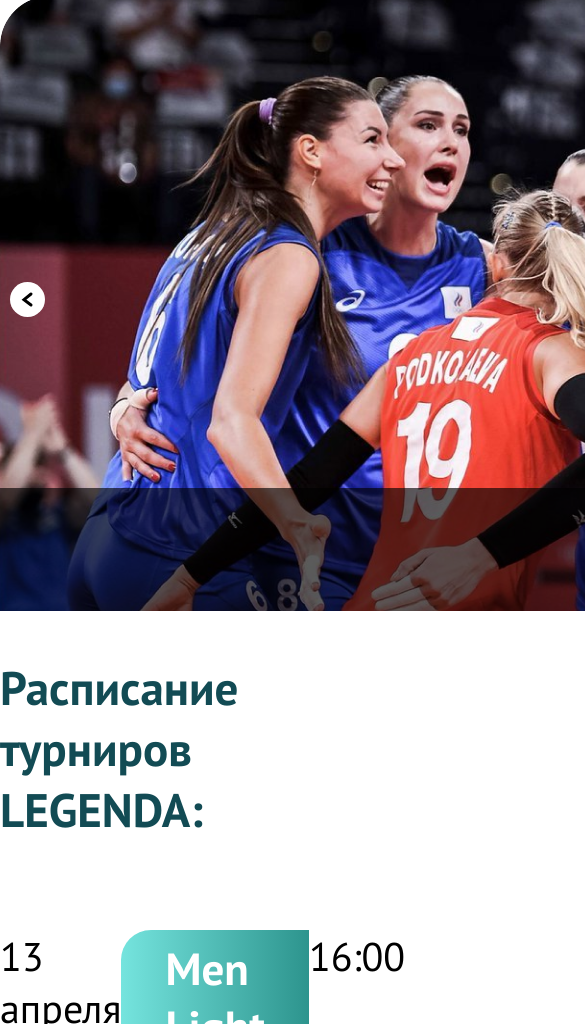
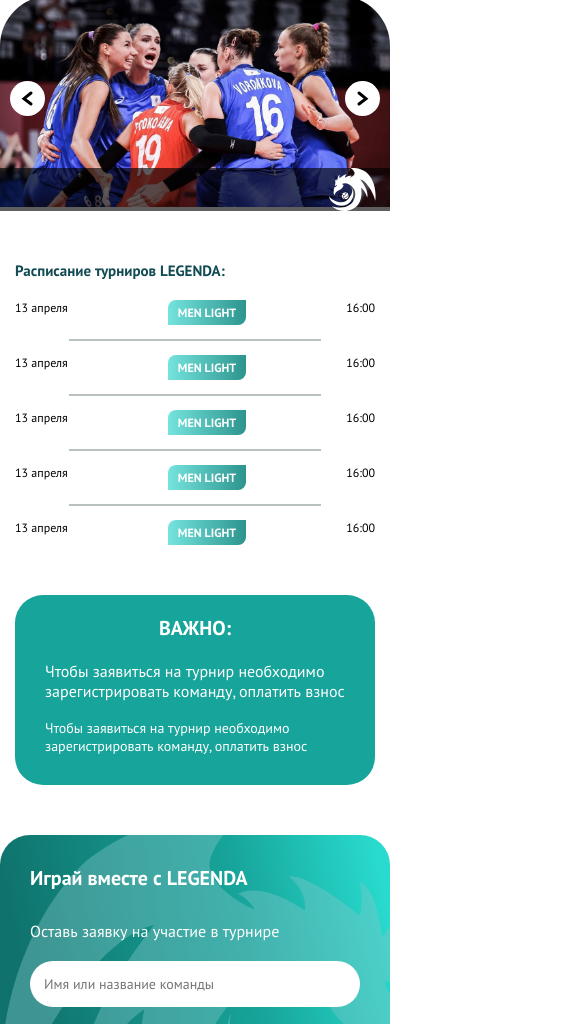
Before and after one commit to katie-soft/volleyball, a plain HTML site: page tournaments.html in a window 390 px wide. Shown: the part 56-1080 px from the top of the page, 585 px wide, since content can reach past the window. Drawn offline with nearby package versions, Linux system fonts and the light colour scheme.

Commit message:
feat: add adaptive layout for tournaments page

```diff
--- a/style/announcement.css
+++ b/style/announcement.css
@@ -22,3 +22,44 @@
 .announcement__text {
   font-size: 24px;
 }
+
+@media (max-width: 1165px) {
+
+  .announcement {
+    max-width: initial;
+    padding: 20px 30px 30px;
+    margin-left: 15px;
+    margin-right: 15px;
+  }
+
+  .announcement__title {
+    font-size: 30px;
+  }
+  .announcement__subtitle {
+    font-size: 24px;
+  }
+  .announcement__text {
+    font-size: 18px;
+  }
+}
+
+@media (max-width: 550px) {
+
+  .announcement {
+    margin-bottom: 50px;
+  }
+
+  .announcement__title {
+    font-size: 20px;
+    margin-bottom: 20px;
+  }
+
+  .announcement__subtitle {
+    font-size: 16px;
+    margin-bottom: 18px;
+  }
+
+  .announcement__text {
+    font-size: 14px;
+  }
+}
--- a/style/button.css
+++ b/style/button.css
@@ -13,3 +13,9 @@
 .button_accent:hover {
   background-color: var(--color-accent-hover);
 }
+
+@media (max-width: 650px) {
+  .button_accent {
+    font-size: 18px;
+  }
+}
--- a/style/footer.css
+++ b/style/footer.css
@@ -63,6 +63,11 @@
 }
 
 @media (max-width: 500px) {
+
+  .footer__logo {
+    max-width: 200px;
+  }
+
   .footer__wrapper {
     padding-left: 20px;
   }
--- a/style/form.css
+++ b/style/form.css
@@ -39,3 +39,63 @@
   padding: 18px 77px;
   font-size: 22px;
 }
+
+@media (max-width: 1165px) {
+
+  .form {
+    min-width: initial;
+    width: 60%;
+  }
+
+  .form__title {
+    font-size: 40px;
+  }
+
+  .form__text {
+    font-size: 20px;
+  }
+
+  .input {
+    font-size: 18px;
+  }
+}
+
+@media (max-width: 800px) {
+  .form__wrapper {
+    flex-direction: column;
+    gap: 20px;
+  }
+
+  .form__title {
+    margin-bottom: 30px;
+  }
+
+  .form__text {
+    max-width: none;
+  }
+
+  .form {
+    width: 100%;
+    gap: 20px;
+  }
+}
+
+@media (max-width: 550px) {
+  .form-section {
+    padding: 30px;
+    border-radius: 30px 30px 0 0 ;
+  }
+
+  .form__title {
+    font-size: 20px;
+  }
+
+  .form__text {
+    font-size: 16px;
+  }
+
+  .input {
+    font-size: 14px;
+    padding: 14px;
+  }
+}
--- a/style/gallery.css
+++ b/style/gallery.css
@@ -2,7 +2,6 @@
   max-width: 1440px;
   height: 525px;
   margin: 0 auto;
-  /* background-color: #00000025; */
   margin-bottom: 68px;
 }
 
@@ -42,6 +41,7 @@
 .swiper-slide__image {
   border-radius: 50px 50px 0 0;
   object-fit: contain;
+  width: 100%;
 }
 
 .swiper-button-prev,
@@ -66,8 +66,30 @@
   background-image: url('../images/icons/next.svg');
 }
 
-@media (max-width: 1150px) {
+@media (max-width: 1165px) {
+  .gallery-wrapper {
+    margin-bottom: 50px;
+  }
+
+  .gallery {
+    width: auto;
+    height: auto;
+  }
   .swiper {
     position: static;
   }
+
+  .gallery-wrapper,
+  .swiper-slide {
+    width: 100%;
+    height: auto;
+  }
+
+  .gallery-wrapper {
+    height: auto;
+  }
+
+  .swiper-slide::after {
+    background-size: contain;
+  }
 }
--- a/style/header.css
+++ b/style/header.css
@@ -305,4 +305,17 @@
   .user-button:hover {
     height: initial;
   }
+
+  .nav__list {
+    margin-right: 0;
+    gap: 16px;
+  }
+
+  .nav__list-item {
+    max-width: none;
+  }
+
+  .nav__link {
+    font-size: 16px;
+  }
 }
--- a/style/timetable.css
+++ b/style/timetable.css
@@ -32,6 +32,7 @@
   font-size: 45px;
   padding: 9px 44px;
   border-radius: 30px 0;
+  text-transform: uppercase;
 }
 
 .timetable__line {
@@ -40,3 +41,53 @@
   background-color: #B8C1C0;
   margin: 50px auto;
 }
+
+@media (max-width: 1165px) {
+  .timetable {
+    padding: 0 25px 50px 25px;
+  }
+
+  .section__title {
+    font-size: 30px;
+    margin-bottom: 30px;
+  }
+
+  .timetable__item .date,
+  .timetable__item .time,
+  .timetable__item .plate {
+    font-size: 20px;
+  }
+
+  .timetable__line {
+    margin-top: 20px;
+    margin-bottom: 20px;
+  }
+}
+
+@media (max-width: 550px) {
+  .timetable {
+    padding-left: 15px;
+    padding-right: 15px;
+  }
+
+  .section__title {
+    font-size: 15px;
+    margin-bottom: 20px;
+  }
+
+  .timetable__item .date,
+  .timetable__item .time,
+  .timetable__item .plate {
+    font-size: 12px;
+  }
+
+  .timetable__item .plate {
+    padding: 5px 10px;
+    border-radius: 8px 0;
+  }
+
+  .timetable__line {
+    margin-top: 14px;
+    margin-bottom: 14px;
+  }
+}
--- a/tournaments.html
+++ b/tournaments.html
@@ -76,9 +76,6 @@
             </div>
             <div class="swiper-slide">
               <img class="swiper-slide__image" src="./images/image 3.png" alt="Фото 3">
-            </div>
-            <div class="swiper-slide">
-              <img class="swiper-slide__image" src="./images/image 4.png" alt="Фото 4">
             </div>
           </div>
           <div class="swiper-button-prev"></div>
```
Also changed, not shown: 1 other file.
